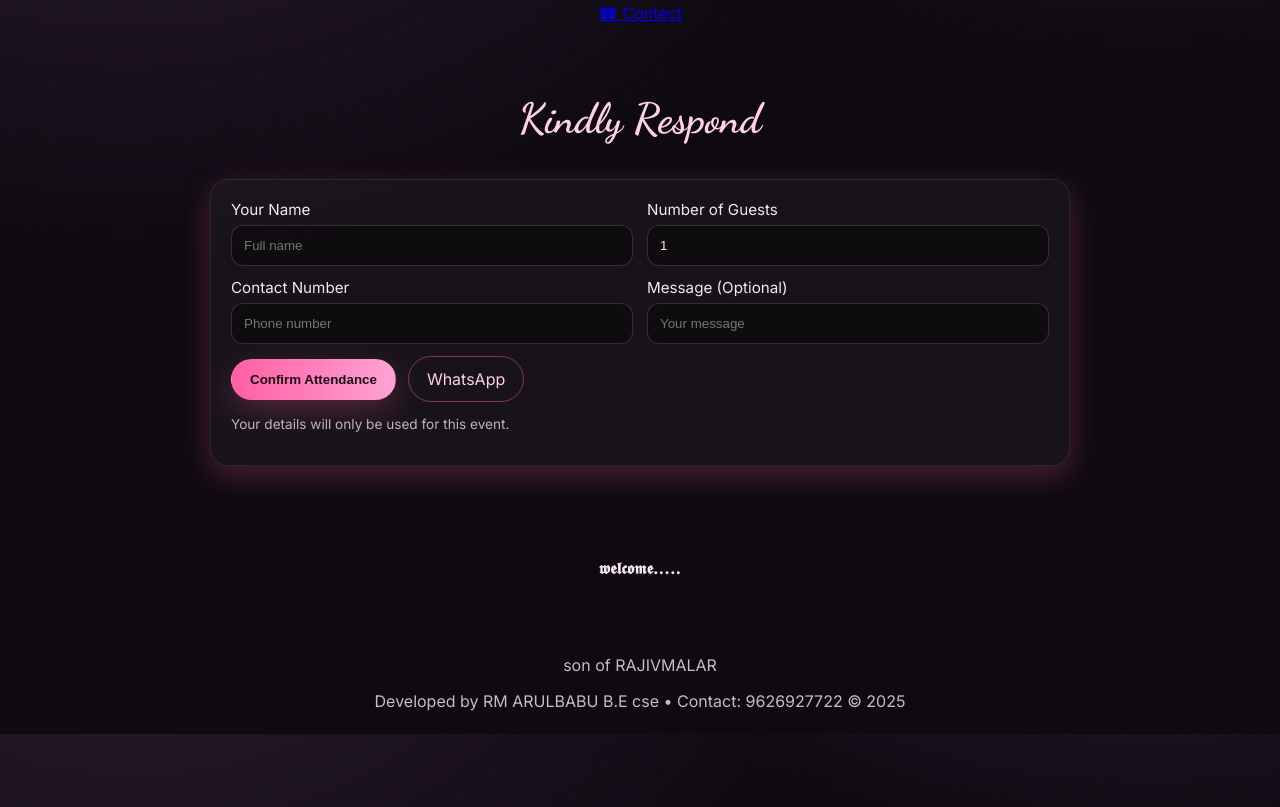
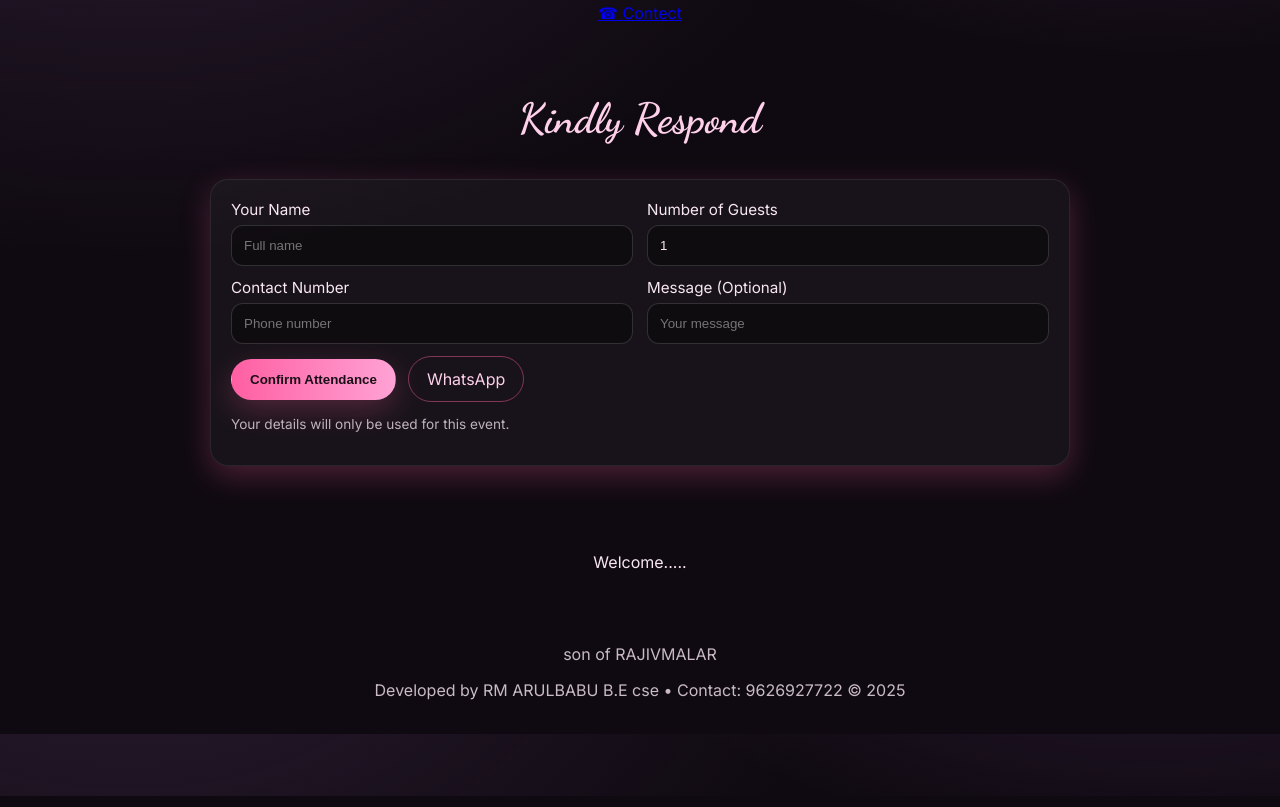
Before and after one commit to rmarulbabu/armzz, a plain HTML site: page index.html in a window 1280 px wide. Shown: the part 1666-2473 px from the top of the page. Drawn offline with Linux system fonts and the light colour scheme.

Commit message:
devbyarul

```diff
--- a/index.html
+++ b/index.html
@@ -118,7 +118,7 @@ RM PONNURANGAM</h4></center>
       </form>
     </section>
   </main>
-  <h4><center>𝖜𝖊𝖑𝖈𝖔𝖒𝖊.....</center></h4>
+  <p><center>Welcome.....</center></p>
 
   <footer class="footer">
     <p>son of RAJIVMALAR</p>
```
